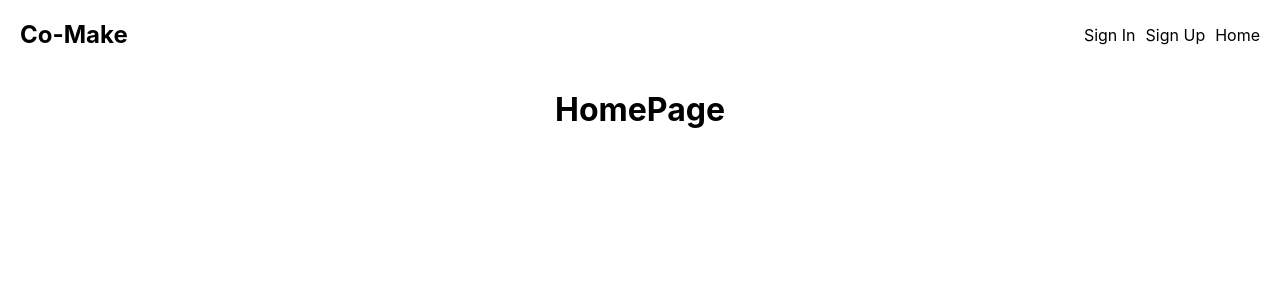
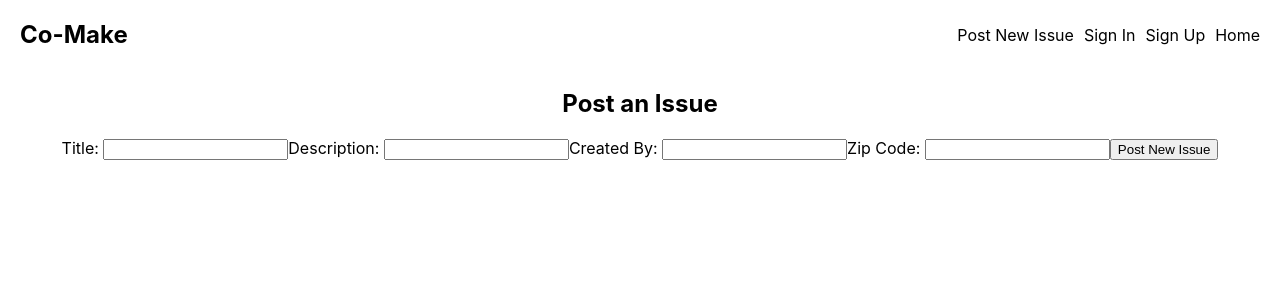
Before and after one commit to Co-Make-3-bh/frontend, a React (Create React App) app in the folder co-make/: page /postissue in a window 1280 px wide. Shown: the top 300 px of the page. Built offline with nearby package versions, Linux system fonts and the light colour scheme; no server answers.

Commit message:
added PostIssue component

```diff
--- a/co-make/src/App.js
+++ b/co-make/src/App.js
@@ -1,6 +1,7 @@
 import React, { useState } from 'react';
 import Form from './components/SignIn/form.jsx';
 import Users from './components/SignIn/users.jsx';
+import IssueForm from './components/PostIssue/issueForm.jsx';
 import './App.css';
 import { Route, Switch, Link } from "react-router-dom";
 import HomePage from "./components/HomePage";
@@ -27,7 +28,7 @@ const StyledNav = styled.nav`
 function App() {
 
   const [users, setUsers] = useState([]);
-
+  const [issues, setIssues] = useState([]);
 
   return (
     <div className="App">
@@ -35,6 +36,7 @@ function App() {
         <StyledNav>
           <h1>Co-Make</h1>
           <div className='linkDiv'>
+            <Link className='link' to = '/postissue'>Post New Issue</Link>
             <Link className='link' to = '/signin'>Sign In</Link>
             <Link className='link' to='/signup'>Sign Up</Link>
             <Link className='link' to='/'>Home</Link>
@@ -43,6 +45,9 @@ function App() {
       </header>
 
       <Switch>
+        <Route path = '/postissue'>
+          <IssueForm setIssues={setIssues} issues={issues}/>
+        </Route>
 
         <Route path = '/signin'>
           <Form setUsers={setUsers} users={users}/>
--- /dev/null
+++ b/co-make/src/components/PostIssue/issueForm.jsx
@@ -0,0 +1,119 @@
+import React, { useState } from 'react'
+import axios from 'axios';
+import { IssueSchema } from './issueSchema';
+
+
+const IssueForm = props => {
+
+    const initialValues = {
+        title: "",
+        description: "",
+        createdBy:"",
+        zipCode:"",
+    }
+
+    const [formValues, setFormValues] = useState(initialValues);
+
+    const [errors, setErrors] = useState([]);
+
+
+
+
+    const handleChange = e => {
+
+        console.dir(e.target);
+
+        setFormValues({
+            ...formValues, [e.target.name]: e.target.value
+        });
+
+
+    }
+
+    const handleSubmit = e => {
+        e.preventDefault();
+
+        IssueSchema.validate(formValues, {abortEarly: false})
+        .then(_=> {
+            axios.post('https://comake-api.herokuapp.com/api/concerns',formValues)
+            .then(res => {
+                if(errors.length > 0){
+                    setErrors([]);
+                }
+
+                console.log(res);
+
+                props.setIssues([...props.issues, res.data])
+
+                setFormValues(initialValues);
+
+            })
+            .catch(err => {
+
+                console.dir(err);
+            });
+        })
+        .catch(err => {
+            console.dir(err);
+
+            setErrors([...err.inner]);
+        })
+    };
+
+    return(
+        <div>
+        <h2>Post an Issue</h2>
+        <form>
+           <label>Title:&nbsp;
+                <input
+                    name="title"
+                    type="text"
+                    data-cy="input-title"
+                    onChange={handleChange}
+                    value={formValues.title}
+                    />
+            </label>
+            <label>Description:&nbsp;
+                <input
+                    name="description"
+                    type="text"
+                    data-cy="input-description"
+                    onChange={handleChange}
+                    value={formValues.description}
+                    />
+            </label>
+            <label>Created By:&nbsp;
+                <input
+                    name="createdBy"
+                    type="text"
+                    data-cy="input-createdby"
+                    onChange={handleChange}
+                    value={formValues.createdBy}
+                    />
+            </label>
+            <label>Zip Code:&nbsp;
+                <input
+                    name="zipCode"
+                    type="text"
+                    data-cy="input-zipcode"
+                    onChange={handleChange}
+                    value={formValues.zipCode}
+                    />
+            </label>
+
+
+            <button data-cy="submit-button" onClick={handleSubmit}>Post New Issue</button>
+
+            <div data-cy="error-output">
+                {errors.map( err => (
+                    <p style={{color: "red"}}>{err.message}</p>
+                ))}
+            </div>
+        </form>
+        </div>
+    )
+
+}
+
+
+export default IssueForm
--- /dev/null
+++ b/co-make/src/components/PostIssue/issueSchema.js
@@ -0,0 +1,22 @@
+import * as yup from 'yup';
+
+export const IssueSchema = yup.object().shape({
+
+    title:    yup
+              .string()
+              .required(" A title is required."),
+    description:
+             yup
+             .string()
+             .required("A description is required.")
+             .min(20, "Description must be 20 characters or more."),
+    createdBy:
+             yup
+             .string()
+             .required("You must enter a name."),
+    zipCode:
+            yup
+            .string()
+            .required(" A zip code is required"),
+
+});
--- a/co-make/src/components/SignIn/form.jsx
+++ b/co-make/src/components/SignIn/form.jsx
@@ -22,7 +22,7 @@ const Form = props => {
             ...formValues, [e.target.name]: e.target.value
         });
 
-        console.log(formValues);
+
     }
 
     const handleSubmit = e => {
@@ -56,6 +56,9 @@ const Form = props => {
     };
 
     return(
+        <div>
+
+        <h2>Sign In</h2>
         <form>
            <label>Email:&nbsp;
                 <input
@@ -85,6 +88,8 @@ const Form = props => {
                 ))}
             </div>
         </form>
+
+        </div>
     )
 
 }
```
